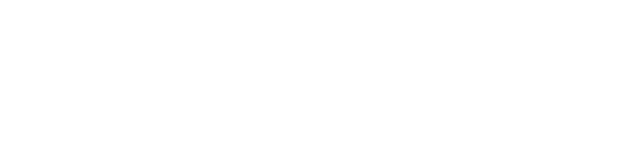
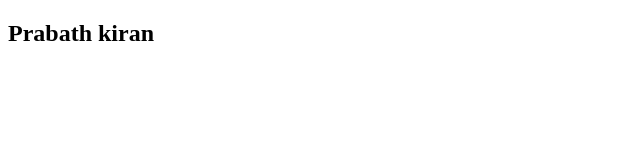
Before and after one commit to prabathkiran/commerce, a plain HTML site: page order.html in a window 1280 px wide. Shown: the whole page, without its empty margins (0-640 px from the left). Drawn offline with Linux system fonts and the light colour scheme.

Commit message:
adding h2 tag

```diff
--- a/order.html
+++ b/order.html
@@ -5,5 +5,7 @@
     <meta name="viewport" content="width, initial-scale=1.0" />
     <title>prabath</title>
   </head>
-  <body></body>
+  <body>
+    <h2>Prabath kiran</h2>
+  </body>
 </html>
```
